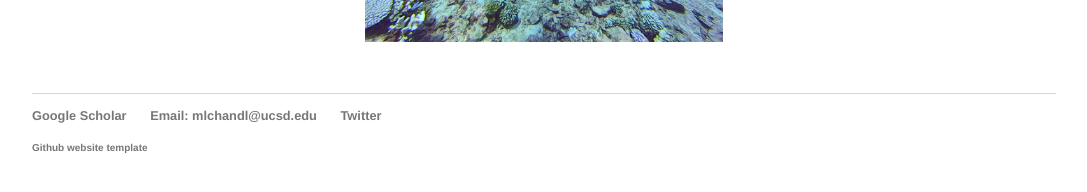
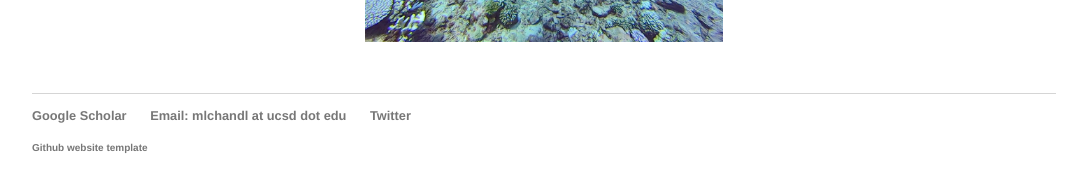
Before and after one commit to mlchandler/mlchandler.github.io, a Jekyll site: the page built from index.html, in a window 1280 px wide. Shown: the part 634-826 px from the top of the page, without its empty margins (96-1183 px from the left). Built offline with Jekyll 4.4.1, drawn with Linux system fonts in a browser that asks for light colours.

Commit message:
Update default.html

```diff
--- a/_layouts/default.html
+++ b/_layouts/default.html
@@ -29,7 +29,7 @@
   <footer>
    <ul>
    <li><a href="https://scholar.google.com/citations?user=w3B4oXkAAAAJ">Google Scholar</a></li>
-   <li>Email: mlchandl@ucsd.edu</a></li>
+   <li>Email: mlchandl at ucsd dot edu</a></li>
    <li><a href="https://twitter.com/nz_mitch_">Twitter</a></li>
    </ul>
 
```
